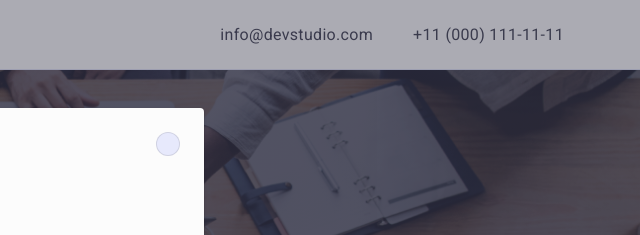
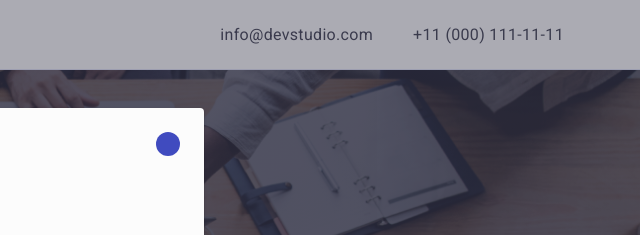
Before and after one commit to Andrew94ua/goit-markup-hw-05, a plain HTML site: page index.html in a window 1280 px wide. In both pictures the pointer is over the button 808 px from the left and 144 px from the top of the page. Shown: the top 235 px of the page, 640-1280 px from the left. Drawn offline with nearby package versions, Linux system fonts and the light colour scheme.

Commit message:
Update styles.css

```diff
--- a/css/styles.css
+++ b/css/styles.css
@@ -611,7 +611,8 @@ a {
   transition: background-color 250ms cubic-bezier(0.4, 0, 0.2, 1),
     border 250ms cubic-bezier(0.4, 0, 0.2, 1);
 }
-.modal-button:hover .modal-button:focus {
+.modal-button:hover,
+.modal-button:focus {
   background-color: #404bbf;
   border: none;
 }
```
